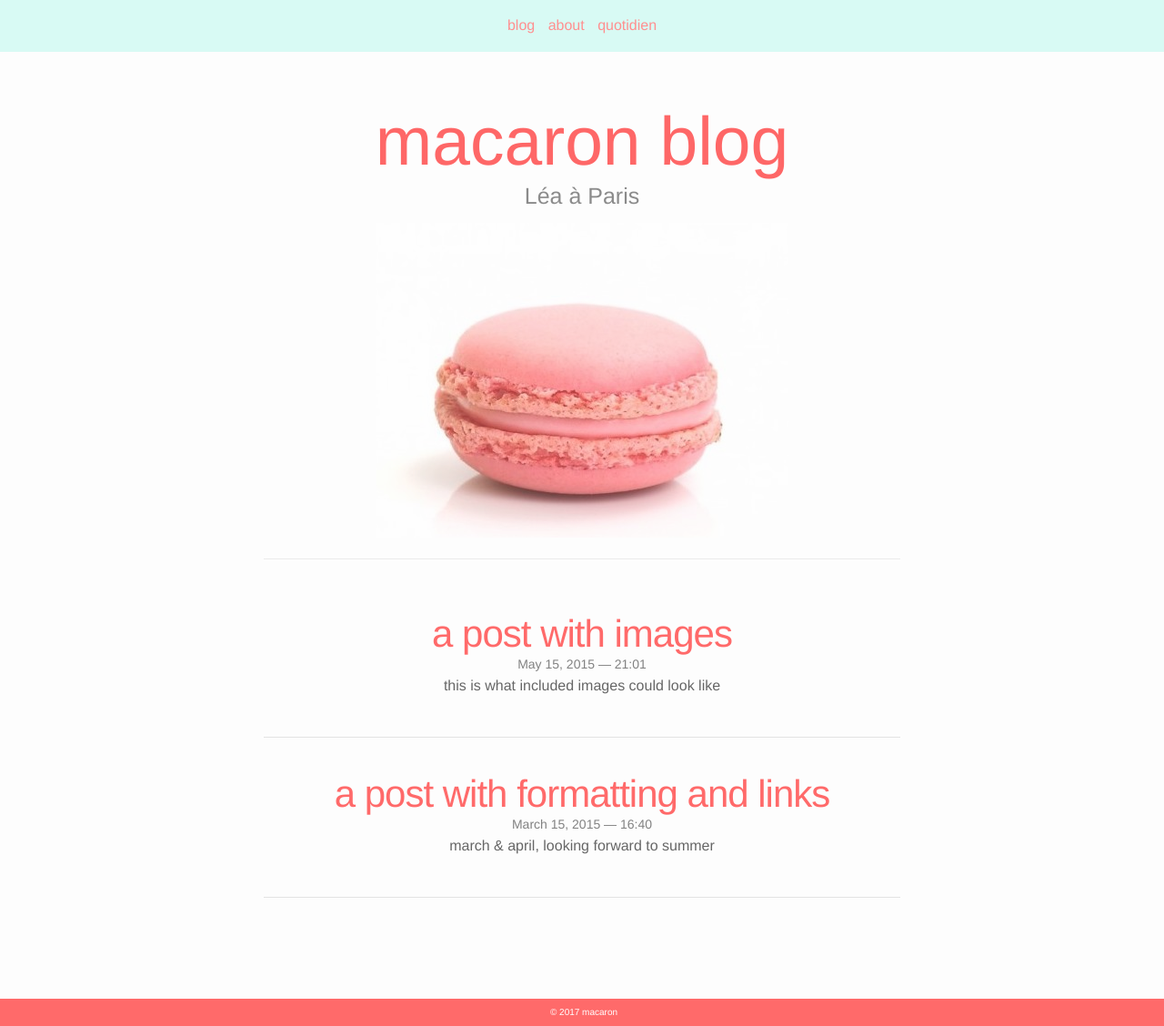
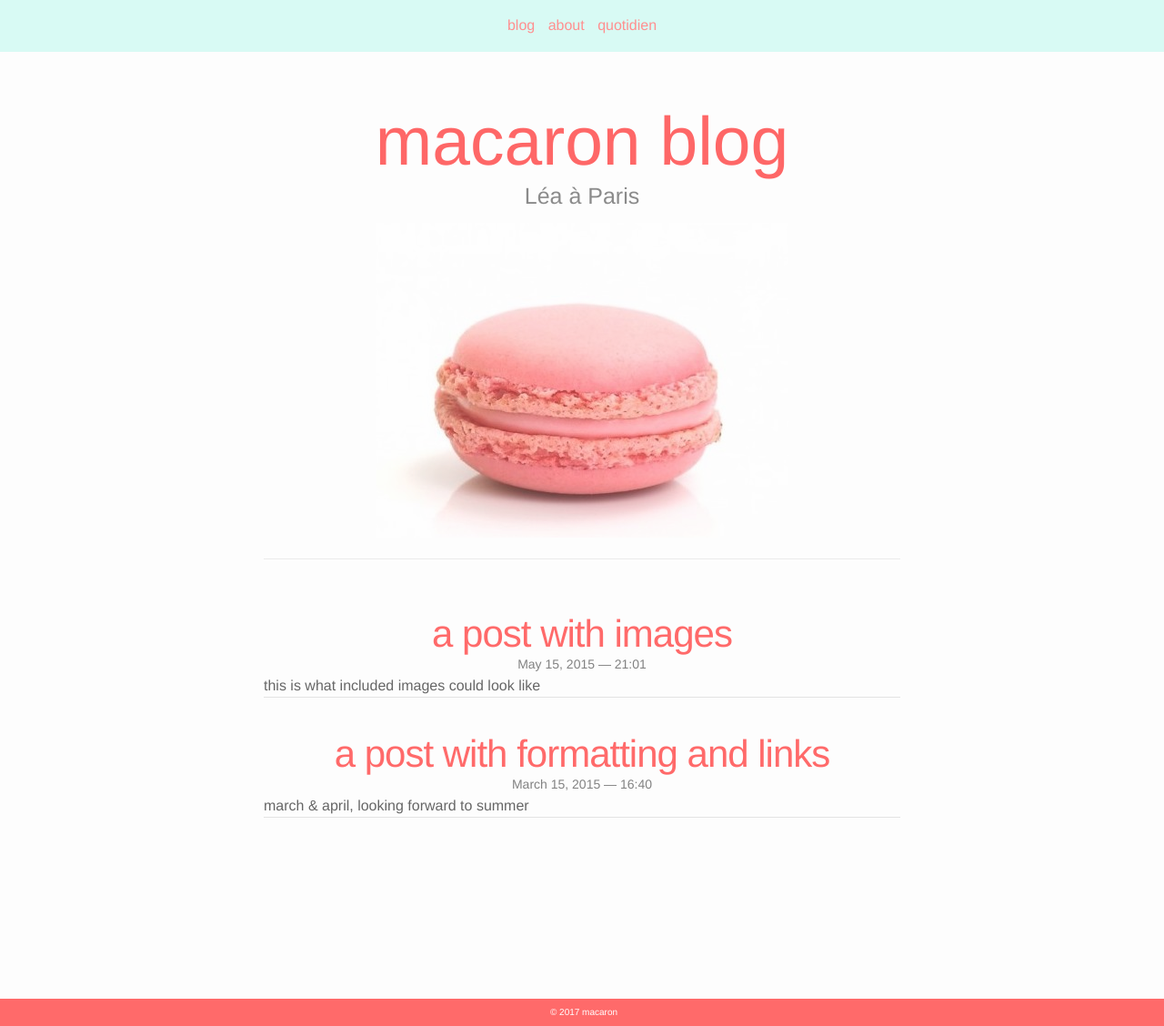
Before and after one commit to earlgreymacaron/earlgreymacaron-oldsitedraft, a Jekyll site: the page built from index.html, in a window 1280 px wide and 1128 px high. Shown: the whole window at 91% size. Built offline with Jekyll 4.4.1, drawn with Linux system fonts in a browser that asks for light colours; nearby versions of some CDN libraries; the list of posts is cut into pages by our own code.

Commit message:
Update index.html

```diff
--- a/index.html
+++ b/index.html
@@ -17,7 +17,7 @@ layout: default
       <li>
         <h2><a class="post-title" href="{{ post.url | prepend: site.baseurl }}">{{ post.title }}</a></h2>
         <p class="post-meta">{{ post.date | date: '%B %-d, %Y — %H:%M' }}</p>
-        <p>{{ post.description }}</p>
+        <p1>{{ post.description }}</p1>
         <br/>
         <hr/>
       </li>
```
